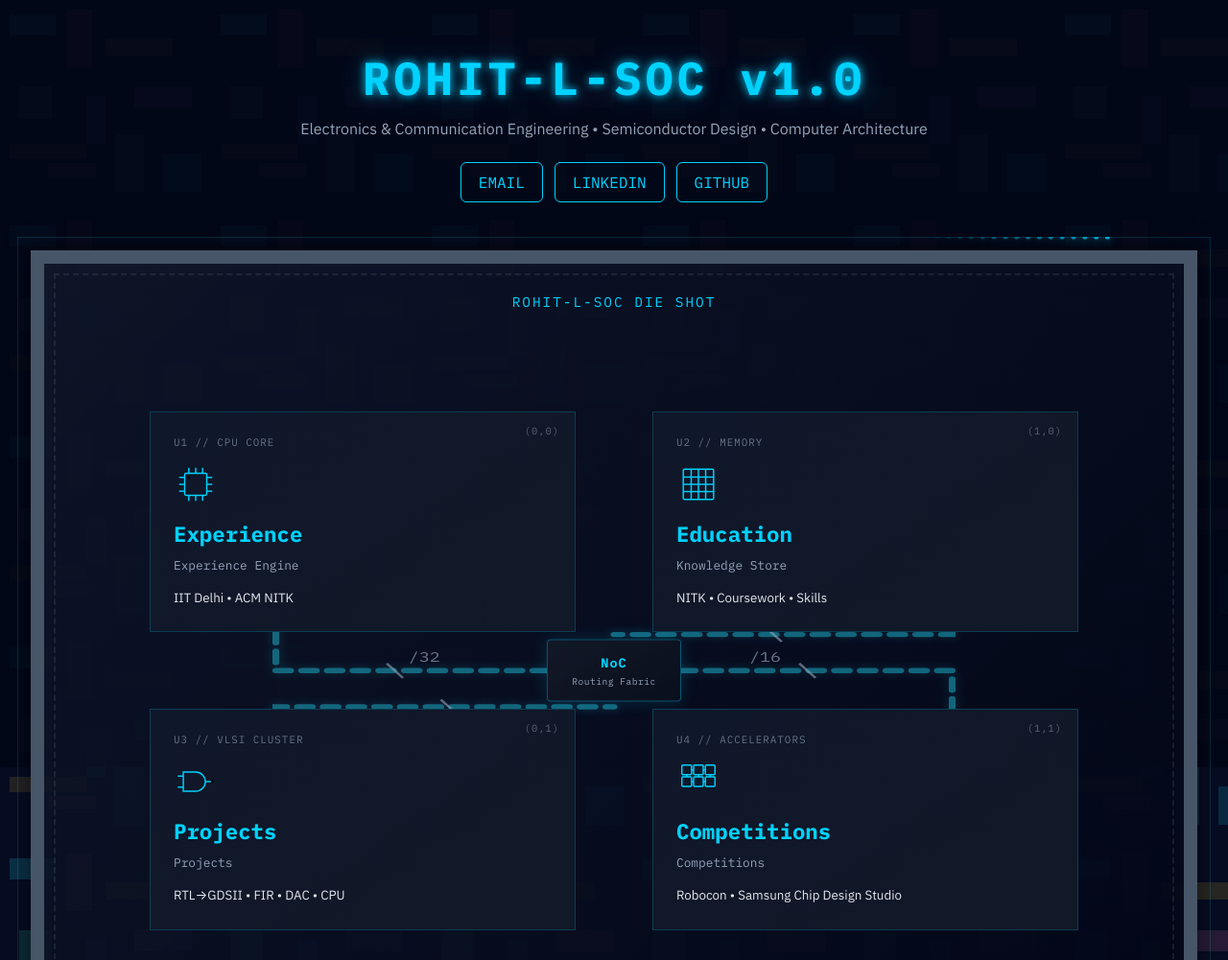
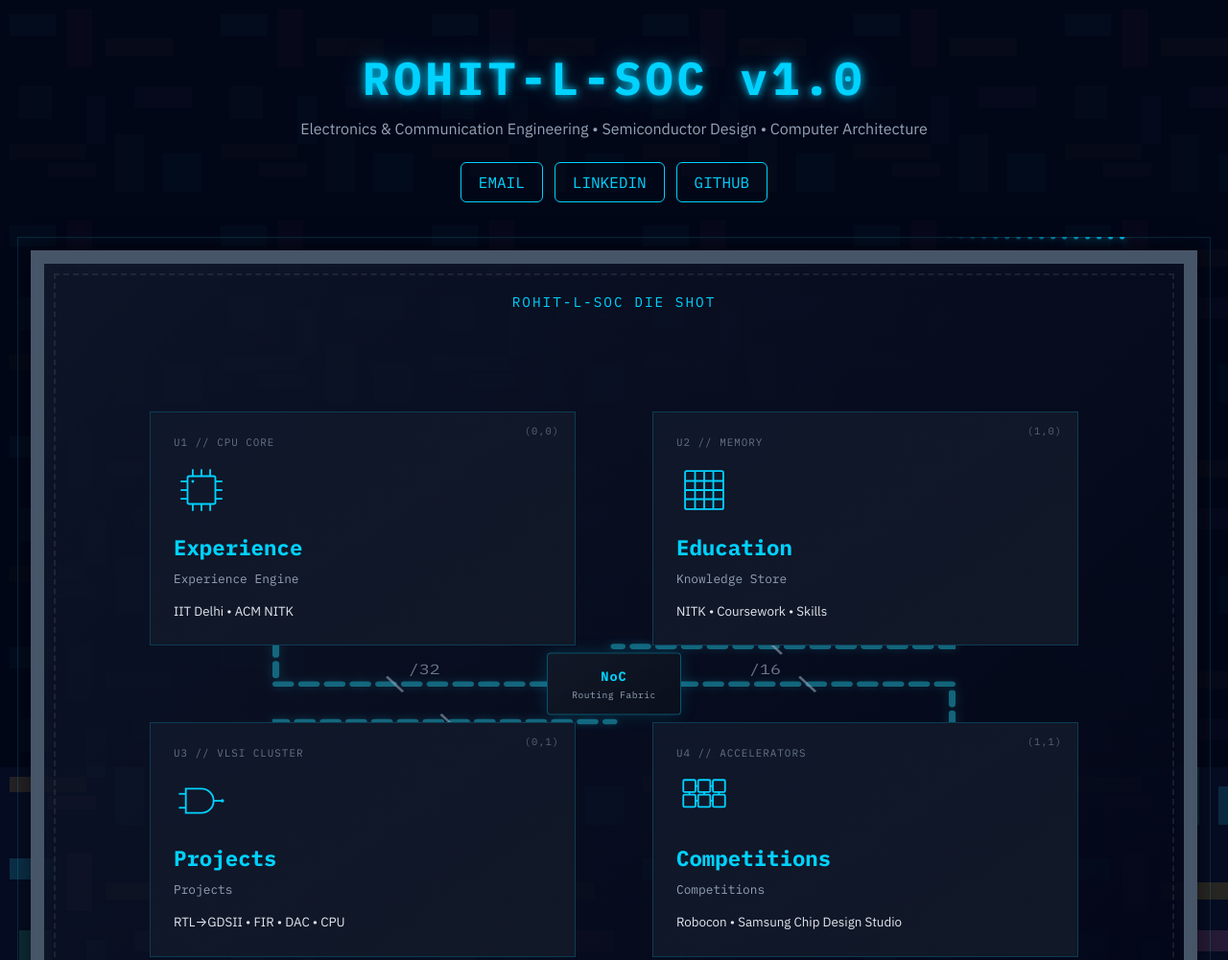
Before and after one commit to RohitLalu/RohitLalu.github.io, a plain HTML site: page index.html in a window 1280 px wide. Shown: the top 1001 px of the page at 96% size. Drawn offline with Linux system fonts and the light colour scheme.

Commit message:
Update die-icon styles for size and color transitions

```diff
--- a/style.css
+++ b/style.css
@@ -550,25 +550,29 @@ body::before {
 
 .die-icon {
 
-    width: 46px;
-    height: 46px;
+    width: 58px;
+    height: 58px;
+
+    color: var(--glow-color);
 
     stroke: var(--glow-color);
     stroke-width: 2;
     fill: none;
 
-    margin-bottom: 14px;
+    margin-bottom: 16px;
 
-    transition: stroke 0.25s ease;
+    transition: stroke 0.25s ease, color 0.25s ease;
 }
 
 .die-block:hover .die-icon,
 .die-block:focus-visible .die-icon {
     stroke: var(--text-color);
+    color: var(--text-color);
 }
 
 .die-block.selected .die-icon {
     stroke: var(--accent-active);
+    color: var(--accent-active);
 }
 
 .die-block h2 {
```
